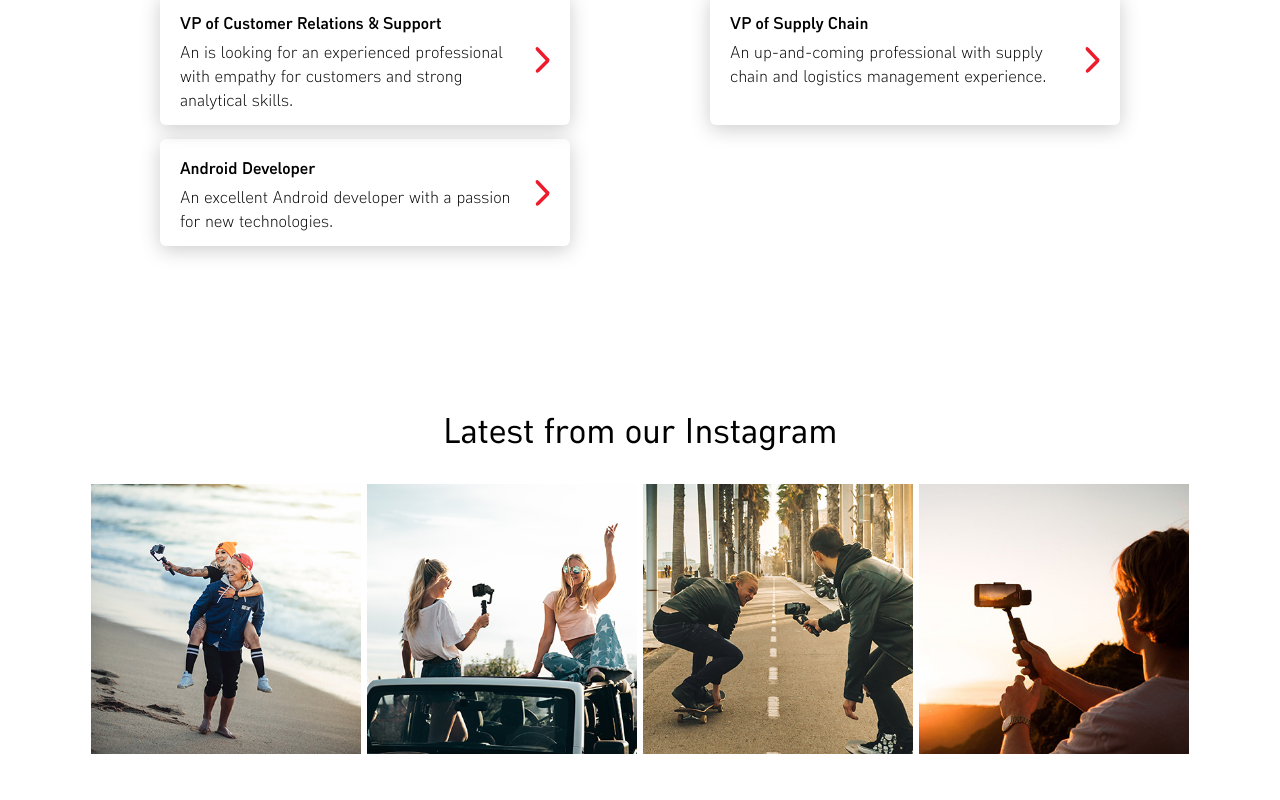
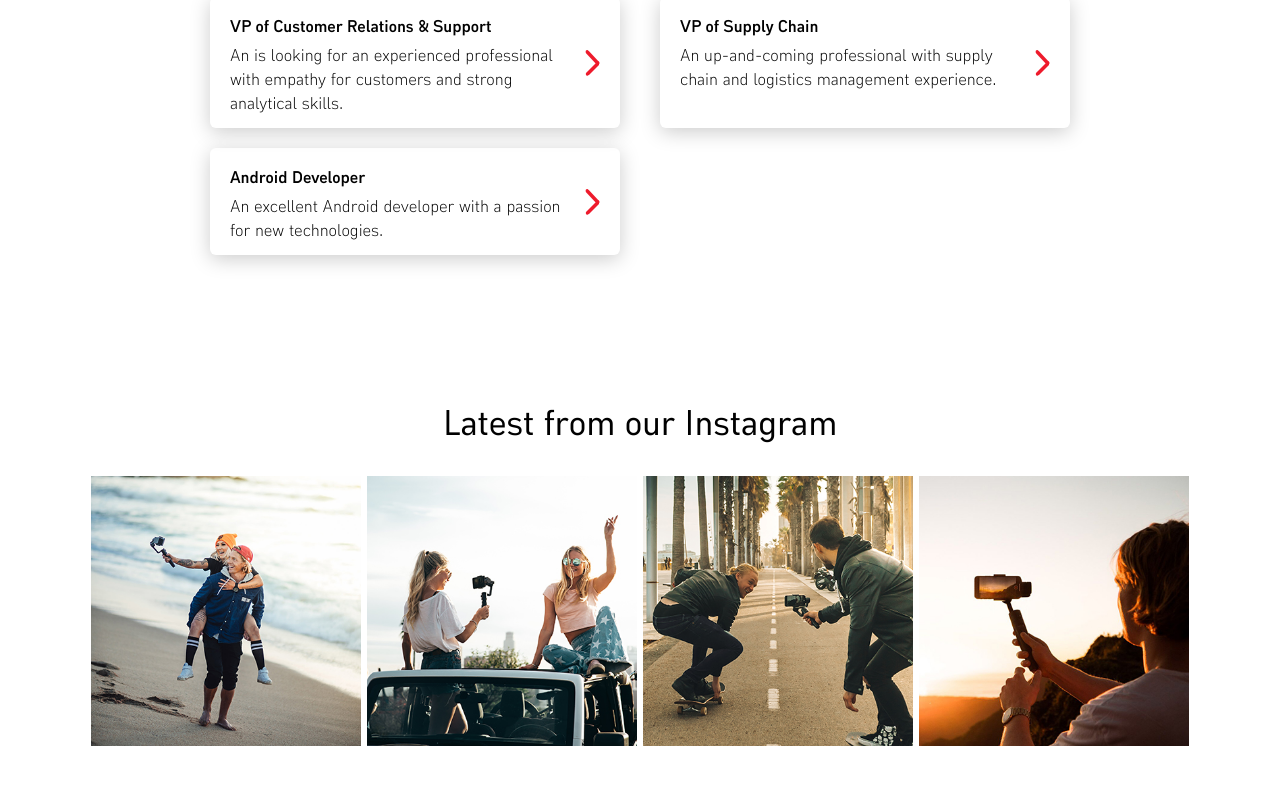
Before and after one commit to Blubtastic/flowMotion, a React (Create React App) app in the folder flowmotion/: page / in a window 1280 px wide. Shown: the part 3780-4580 px from the top of the page. Built offline with nearby package versions, Linux system fonts and the light colour scheme.

Commit message:
styling fixes

```diff
--- a/flowmotion/src/App.css
+++ b/flowmotion/src/App.css
@@ -114,6 +114,9 @@ h4{
 .horizontalAlign{
   display: flex;
   justify-content: center;
+}
+.autoMargin{
+  margin: auto;
 }
 .verticalAlign{
   display: flex;
@@ -283,6 +286,8 @@ h4{
 .positionCards{
   flex-wrap: wrap;
   justify-content: space-between;
+  width: 900px;
+  padding-bottom: 100px;
 }
 @media only screen and (max-width: 916px)   {
   .positionCards{
@@ -291,7 +296,7 @@ h4{
 }
 .positionCard{
   display: flex;
-  margin: 7px 20px;
+  margin: 10px 20px;
   padding: 10px 20px;
   box-shadow: 0px 4px 20px #ccc;
   width: 370px;
--- a/flowmotion/src/components/Home/index.js
+++ b/flowmotion/src/components/Home/index.js
@@ -155,17 +155,16 @@ export default class Home extends Component {
 
         {/* Open Positions section */}
         <div className="container column" id="positions">
-          <h2>Open Positions</h2>
+          <h2 className="sidePadding">Open Positions</h2>
           <div className="positionCards row wideContainer maxWidth">
             <Position title={this.state.position1[0]} text={this.state.position1[1]} link={this.state.position1[2]} />
             <Position title={this.state.position2[0]} text={this.state.position2[1]} link={this.state.position2[2]} />
             <Position title={this.state.position3[0]} text={this.state.position3[1]} link={this.state.position3[2]} />
           </div>
-        </div>
+
 
         {/* Instagram section */}
-        <div className="container column">
-          <h2>Latest from our Instagram</h2>
+          <h2 className="sidePadding">Latest from our Instagram</h2>
           <div className="row flexWrap horizontalAlign smallSidePadding maxWidth">
             <div className="row maxWidth test">
               <InstaImage image={"insta1.jpg"} link={"http://www.google.com"} />
--- a/flowmotion/src/components/Jobs/VPCustomerRelations/index.js
+++ b/flowmotion/src/components/Jobs/VPCustomerRelations/index.js
@@ -94,7 +94,7 @@ export default class VRCustomerRelations extends Component{
 
         {/* COVER Image section */}
         <div>
-          <Cover image={"VPCustomer.jpg"} height={"480px"} top={"-260px"}  Component={this.jobsCoverContent()}/>
+          <Cover image={"VPCustomer.jpg"} height={"480px"} top={"-258px"}  Component={this.jobsCoverContent()}/>
         </div>
 
 
```
